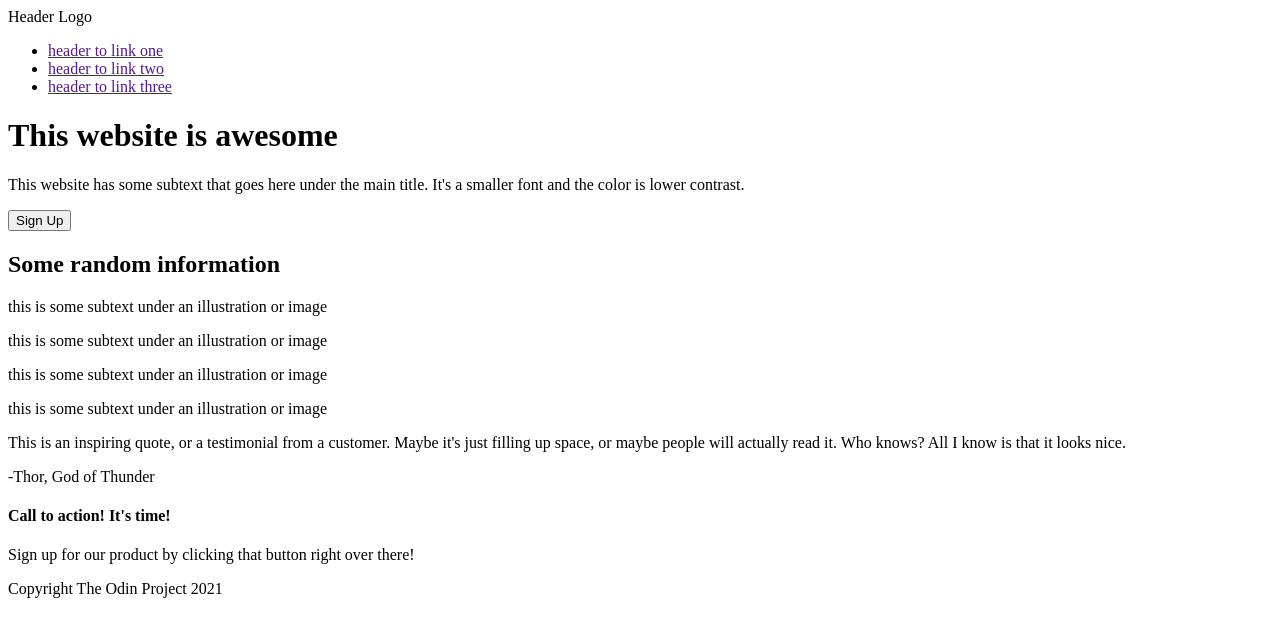
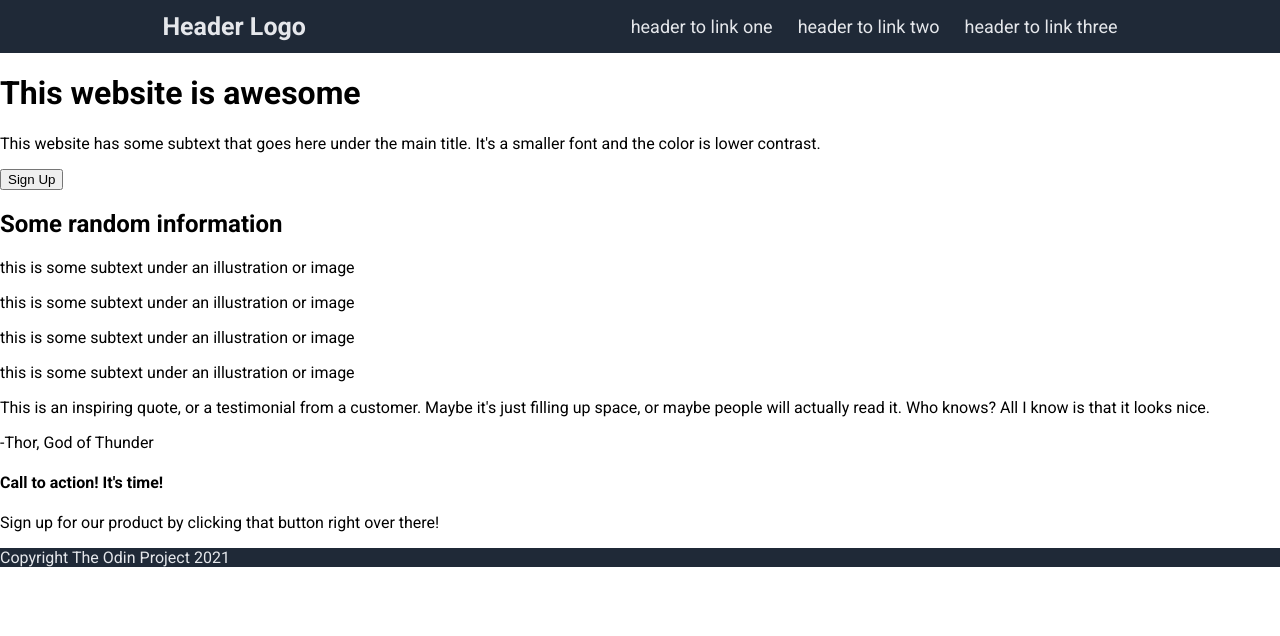
Before and after one commit to oceansf/top-landing-page, a plain HTML site: page index.html in a window 1280 px wide. Drawn offline with Linux system fonts and the light colour scheme.

Commit message:
Style header
Update font and colors. Use flex-around to space header elements.

```diff
--- a/index.html
+++ b/index.html
@@ -4,6 +4,9 @@
     <meta charset="UTF-8">
     <meta name="viewport" content="width=device-width, initial-scale=1.0">
     <link rel="stylesheet" href="style.css">
+    <link rel="preconnect" href="https://fonts.googleapis.com">
+<link rel="preconnect" href="https://fonts.gstatic.com" crossorigin>
+<link href="https://fonts.googleapis.com/css2?family=Roboto:ital,wght@0,100;0,300;0,400;0,500;0,700;0,900;1,100;1,300;1,400;1,500;1,700;1,900&display=swap" rel="stylesheet">
     <title>Landing Page</title>
 </head>
 <body>
--- a/style.css
+++ b/style.css
@@ -0,0 +1,42 @@
+body {
+    padding: 0;
+    margin: 0;
+    font-family: "Roboto", sans-serif;
+}
+
+ul {
+    list-style-type: none;
+    padding: 0;
+}
+
+a {
+    text-decoration: none;
+    color: #E5E7EB;
+    font-size: 18px;
+}
+
+.header {
+    background-color: #1f2937;
+    display: flex;
+    align-items: center;
+    justify-content: space-around;
+}
+
+.logo-text {
+    color: #E5E7EB;
+    font-size: 25px;
+    font-weight: bold;
+}
+
+.header-links {
+    display: flex;
+    gap: 25px;
+}
+
+.footer {
+    background-color: #1f2937;
+}
+
+.footer-text {
+    color: #E5E7EB;
+}
```
